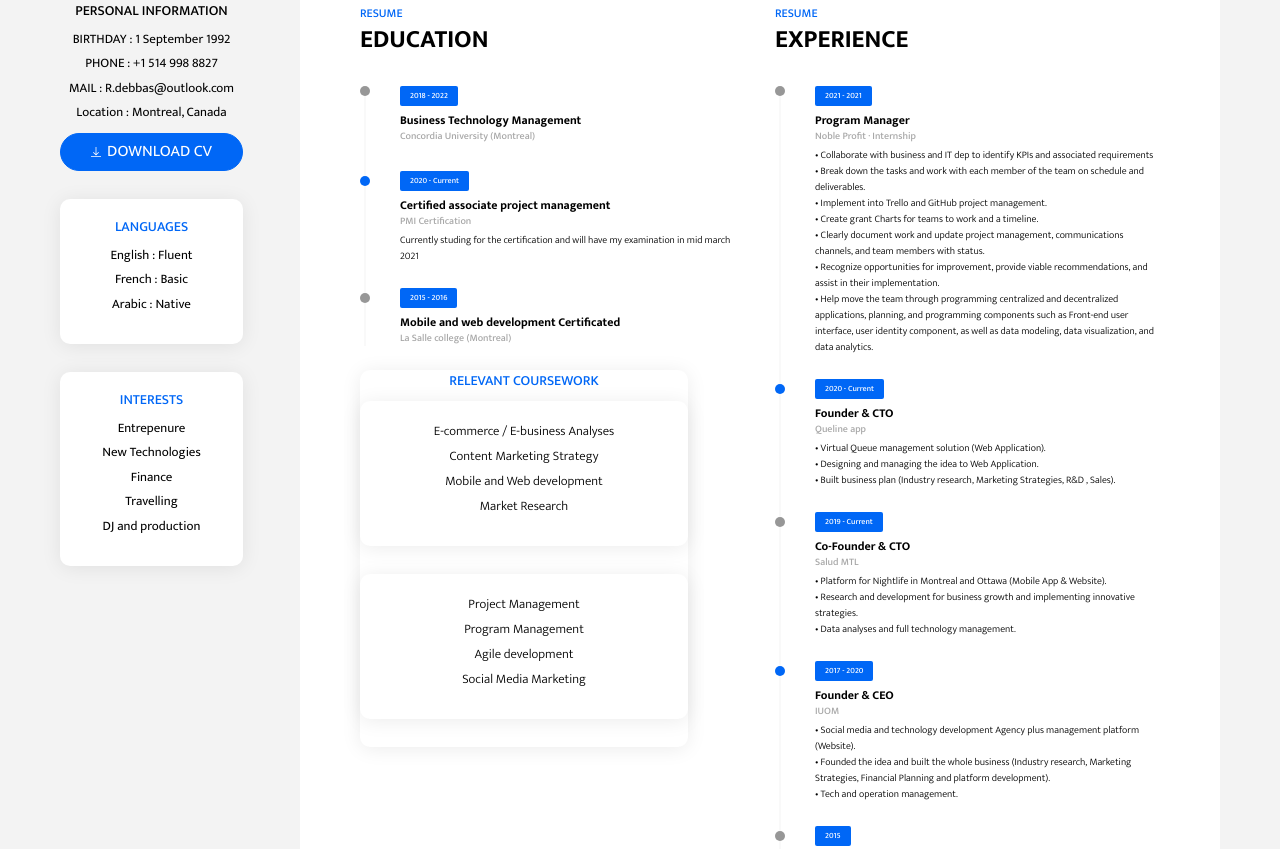
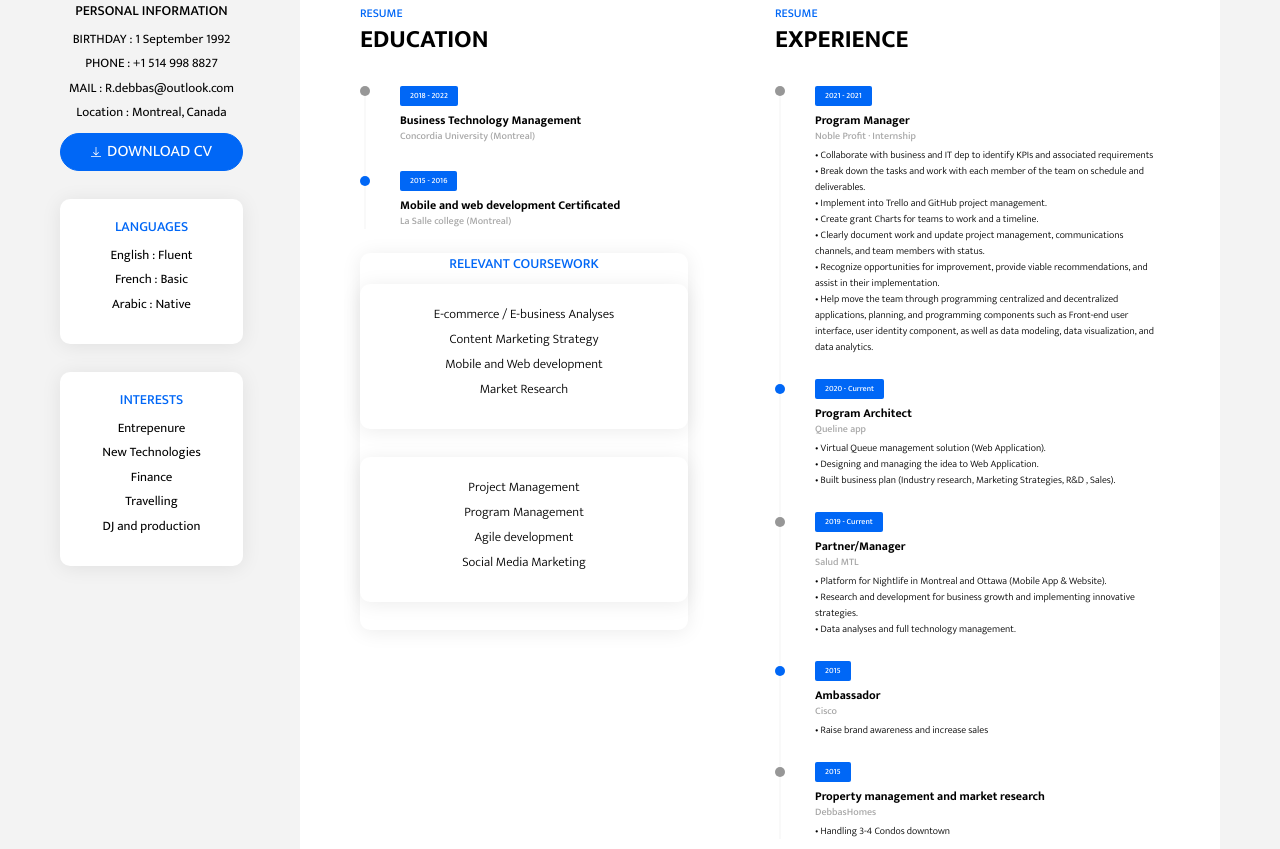
Before and after one commit to RamiDebbas/RamiDebbas.github.io, a website: page index.html in a window 1280 px wide. Shown: the part 266-1115 px from the top of the page. Drawn offline with Linux system fonts and the light colour scheme.

Commit message:
Update index.html

```diff
--- a/index.html
+++ b/index.html
@@ -96,13 +96,13 @@
                                 <p class="time-line-item-subtitle">Concordia University (Montreal)</p>
                                 <p class="time-line-item-content"></p>
                             </li>
-                            <li class="time-line-item">
+<!--                             <li class="time-line-item">
                                 <span class="badge badge-primary">2020 - Current</span>
                                 <h6 class="time-line-item-title">Certified associate project management </h6>
                                 <p class="time-line-item-subtitle">PMI Certification</p>
                                 <p class="time-line-item-content">Currently studing for the certification and will have my examination in mid march 2021
                                 </p>
-                            </li>
+                            </li> -->
                             <li class="time-line-item">
                                 <span class="badge badge-primary">2015 - 2016</span>
                                 <h6 class="time-line-item-title">Mobile and web development Certificated </h6>
@@ -172,7 +172,7 @@
                             </li>
                             <li class="time-line-item">
                                 <span class="badge badge-primary">2020 - Current</span>
-                                <h6 class="time-line-item-title">Founder & CTO</h6>
+                                <h6 class="time-line-item-title">Program Architect </h6>
                                 <p class="time-line-item-subtitle">Queline app</p>
                                 <p class="time-line-item-content">•	Virtual Queue management solution (Web Application).<br>
                                     •	Designing and managing the idea to Web Application.<br>
@@ -180,13 +180,13 @@
                             </li>
                             <li class="time-line-item">
                                 <span class="badge badge-primary">2019 - Current</span>
-                                <h6 class="time-line-item-title">Co-Founder & CTO</h6>
+                                <h6 class="time-line-item-title">Partner/Manager</h6>
                                 <p class="time-line-item-subtitle">Salud MTL</p>
                                 <p class="time-line-item-content">•	Platform for Nightlife in Montreal and Ottawa (Mobile App & Website).<br>
                                     •	Research and development for business growth and implementing innovative strategies.<br>
                                     •	Data analyses and full technology management.</p>
                             </li>
-                            <li class="time-line-item">
+<!--                             <li class="time-line-item">
                                 <span class="badge badge-primary">2017 - 2020</span>
                                 <h6 class="time-line-item-title">Founder & CEO</h6>
                                 <p class="time-line-item-subtitle">IUOM</p>
@@ -195,7 +195,7 @@
                                     Planning and platform development). <br>
                                     •	Tech and operation management.  <br>
                                 </p>
-                            </li>
+                            </li> -->
 
                             <li class="time-line-item">
                                 <span class="badge badge-primary">2015</span>
```
